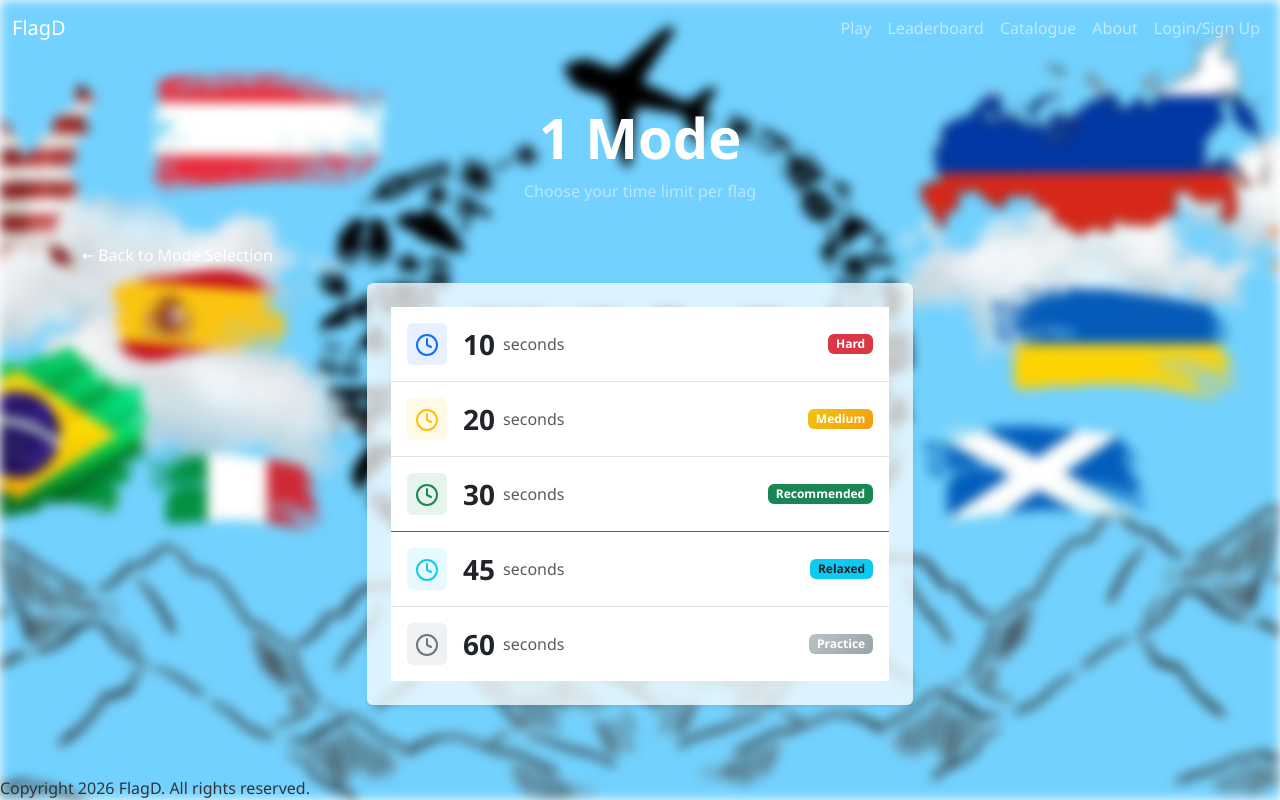
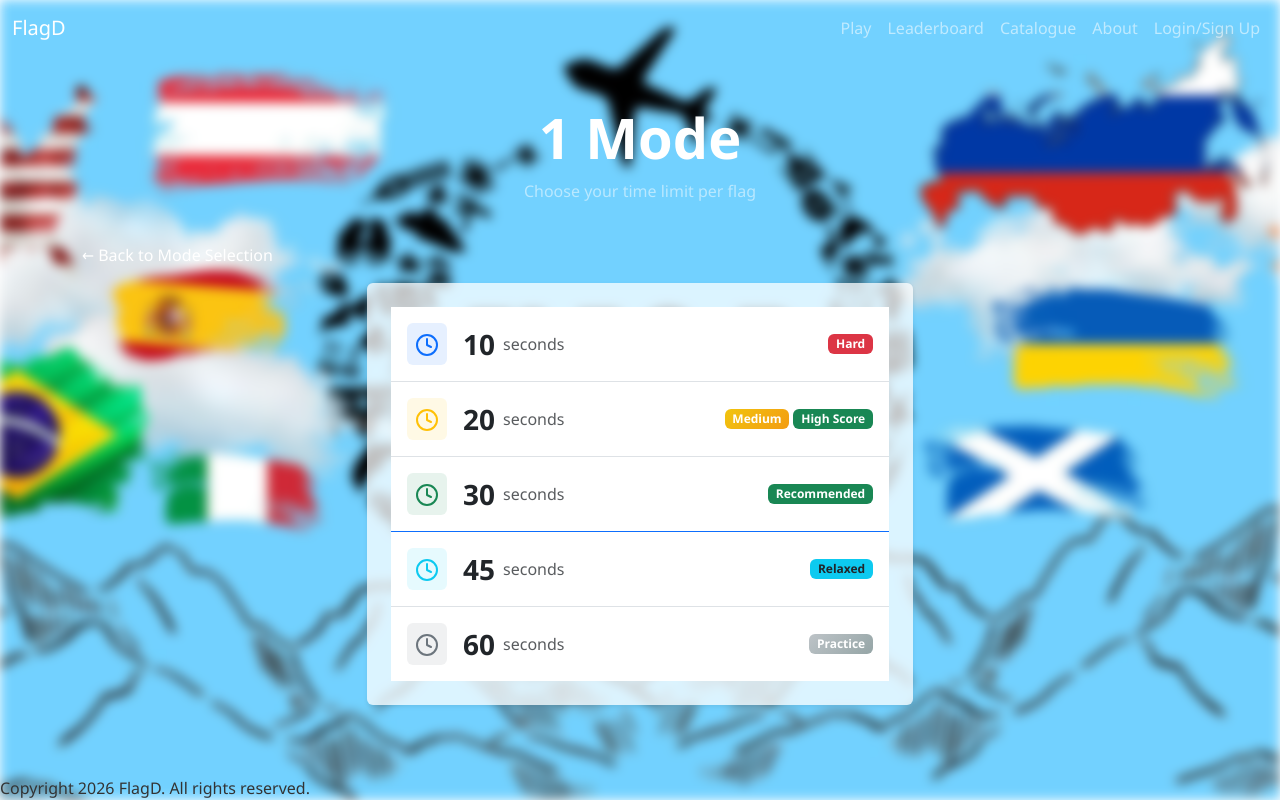
Before and after one commit to 3142817I-stack/flaged_group_D, a Django app: page /flagd/play/1/timer/ in a window 1280 px wide. Run offline with Django 3.2, Linux system fonts and the light colour scheme.

Commit message:
Added syling for scoring

```diff
--- a/templates/flagd/play_questions.html
+++ b/templates/flagd/play_questions.html
@@ -49,6 +49,7 @@
                                 <span class="badge bg-danger">Quick</span>
                                 {% elif count == 10 %}
                                 <span class="badge bg-warning text-dark">Standard</span>
+                                <span class="badge bg-success ms-1">High Score</span>
                                 {% elif count == 15 %}
                                 <span class="badge bg-success">Extended</span>
                                 {% elif count == 20 %}
--- a/templates/flagd/play_timer.html
+++ b/templates/flagd/play_timer.html
@@ -59,6 +59,7 @@
                                     </div>
                                 </div>
                                 <span class="badge bg-warning text-dark">Medium</span>
+                                <span class="badge bg-success ms-1">High Score</span>
                             </a>
 
                             <a href="{% url 'flagd:play_questions' mode=mode %}?timer=30" class="list-group-item list-group-item-action d-flex align-items-center py-3 border-primary">
```
